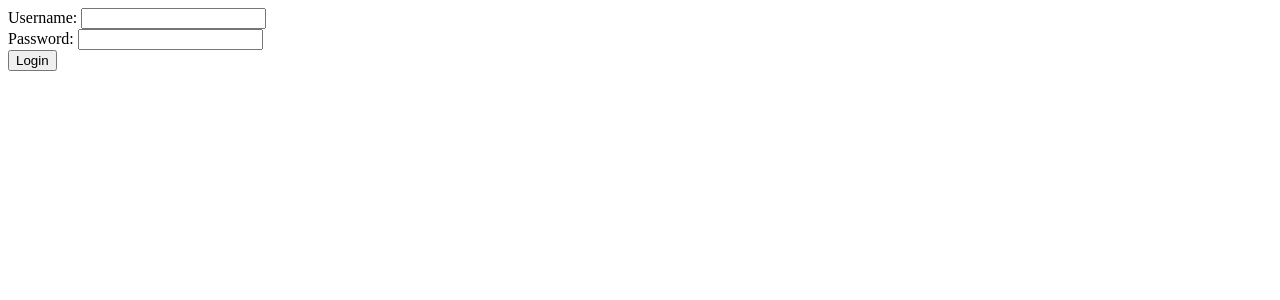
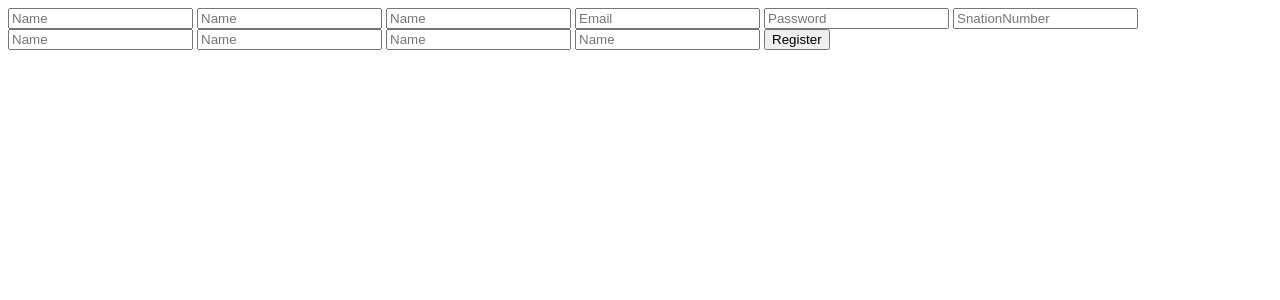
Before and after one commit to Balloonbnktkmitl/Livestock-Management-Platform, a FastAPI app: page /register/student in a window 1280 px wide. Shown: the top 300 px of the page. Run offline with FastAPI, Linux system fonts and the light colour scheme; parts of the project's set-up code (start-up, migrations or seed data) failed here and were passed over.

Commit message:
practice connect database and register

```diff
--- a/backend/app/models.py
+++ b/backend/app/models.py
@@ -15,6 +15,9 @@ class Student(db.Entity):
     Scity = Required(str)
     Szip = Required(str)
     Sstatus = Required(str)
+
+    def __repr__(self):
+        return f"Student(StudentID={self.StudentID}, Sname='{self.Sname}', Slastname='{self.Slastname}', Snickname='{self.Snickname}', Semail='{self.Semail}', Spassword='{self.Spassword}', SnationNumber='{self.SnationNumber}', Sphone='{self.Sphone}', Saddress='{self.Saddress}', Scity='{self.Scity}', Szip='{self.Szip}', Sstatus='{self.Sstatus}')"
 
 class Teacher(db.Entity):
     TeacherID = PrimaryKey(int, auto=True)
@@ -42,3 +45,6 @@ class Grade(db.Entity):
     StudentID = Required(int)
     TeacherID = Required(int)
     Grade = Required(str)
+
+db.bind(provider='mysql', host='161.246.127.24', user='dbproject', passwd='db', db='db', port=9031)
+db.generate_mapping(check_tables=True, create_tables=True)
--- a/templates/register_student.html
+++ b/templates/register_student.html
@@ -1,15 +1,13 @@
-<!DOCTYPE html>
-<html>
-<head>
-    <title>student</title>
-</head>
-<body>
-    <form action="/login" method="post">
-        <label for="username">Username:</label>
-        <input type="text" id="username" name="username" required><br>
-        <label for="password">Password:</label>
-        <input type="password" id="password" name="password" required><br>
-        <input type="submit" value="Login">
-    </form>
-</body>
-</html>
+<form method="POST" action="/register/success">
+    <input type="text" name="name" placeholder="Name" required>
+    <input type="text" name="Lname" placeholder="Name" required>
+    <input type="text" name="Nname" placeholder="Name" required>
+    <input type="email" name="email" placeholder="Email" required>
+    <input type="password" name="password" placeholder="Password" required>
+    <input type="text" name="SnationNumber" placeholder="SnationNumber" required>
+    <input type="text" name="Sphone" placeholder="Name" required>
+    <input type="text" name="Saddress" placeholder="Name" required>
+    <input type="text" name="Scity" placeholder="Name" required>
+    <input type="text" name="Szip" placeholder="Name" required>
+    <button type="submit">Register</button>
+</form>
```
Also changed, not shown: backend/app/__init__.py (+25 -6 lines).
